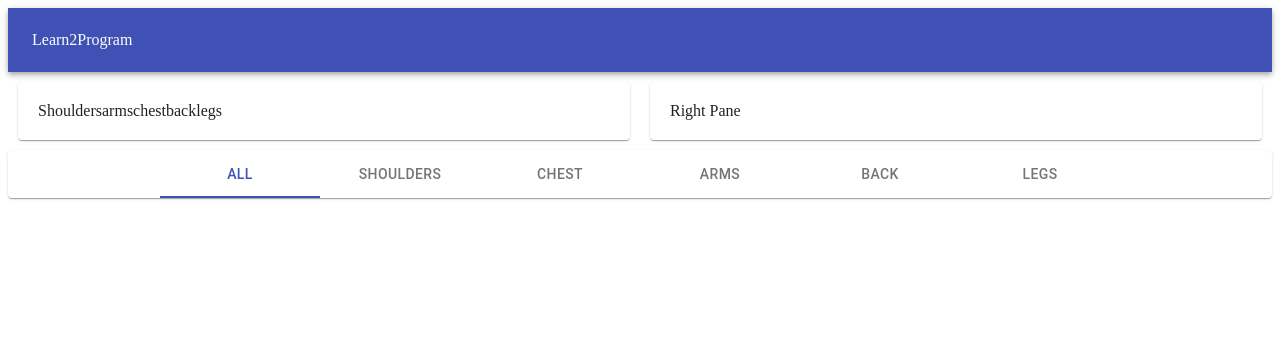
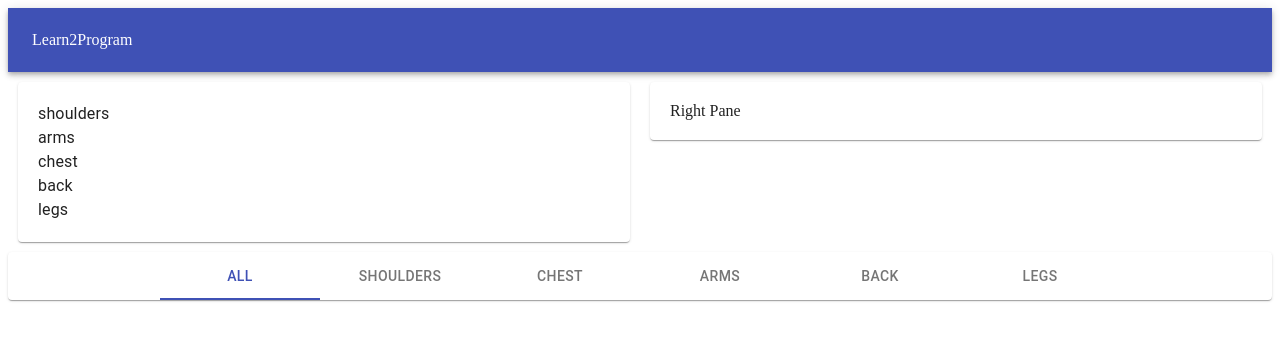
Before and after one commit to kristina-arezina/terms-2-program, a React (Create React App) app: page / in a window 1280 px wide. Shown: the top 340 px of the page. Built offline with nearby package versions, Linux system fonts and the light colour scheme.

Commit message:
got list the render in nice order

```diff
--- a/src/components/Exercises/index.js
+++ b/src/components/Exercises/index.js
@@ -1,5 +1,6 @@
 import React from "react"
 import { Grid, Paper, Typography } from "@material-ui/core"
+import {exercises} from "../../store";
 
 
 
@@ -12,14 +13,13 @@ export default ({exercises}) =>
         <Grid item sm>
             <Paper style={styles.Paper}>
                 {exercises.map(([group, exercises]) =>
-                    <Typography
-                        variant="headline"
-                        style={{textTransform: "capitalize"}}
-                    >
+                    <Typography>
                         {group}
                     </Typography>
+
                 )}
-        </Paper>
+
+            </Paper>
 
         </Grid>
     <Grid item sm>
--- a/src/store.js
+++ b/src/store.js
@@ -3,7 +3,6 @@ export const muscles = [
     "shoulders", "chest", "arms", "back", "legs"
 ]
 
-//exersie object
 export const exercises = [
     {
         id: 'overhead-press',
```
